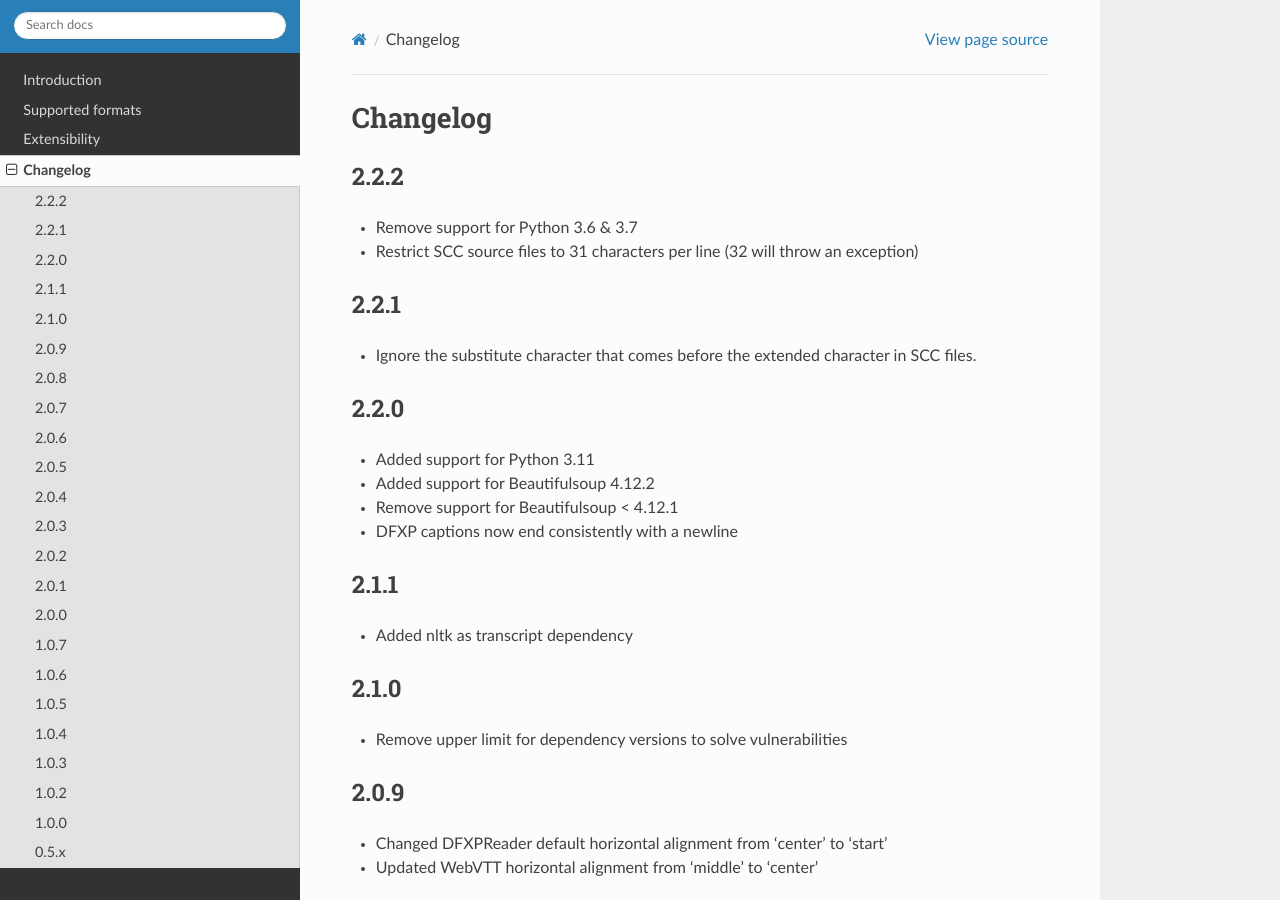
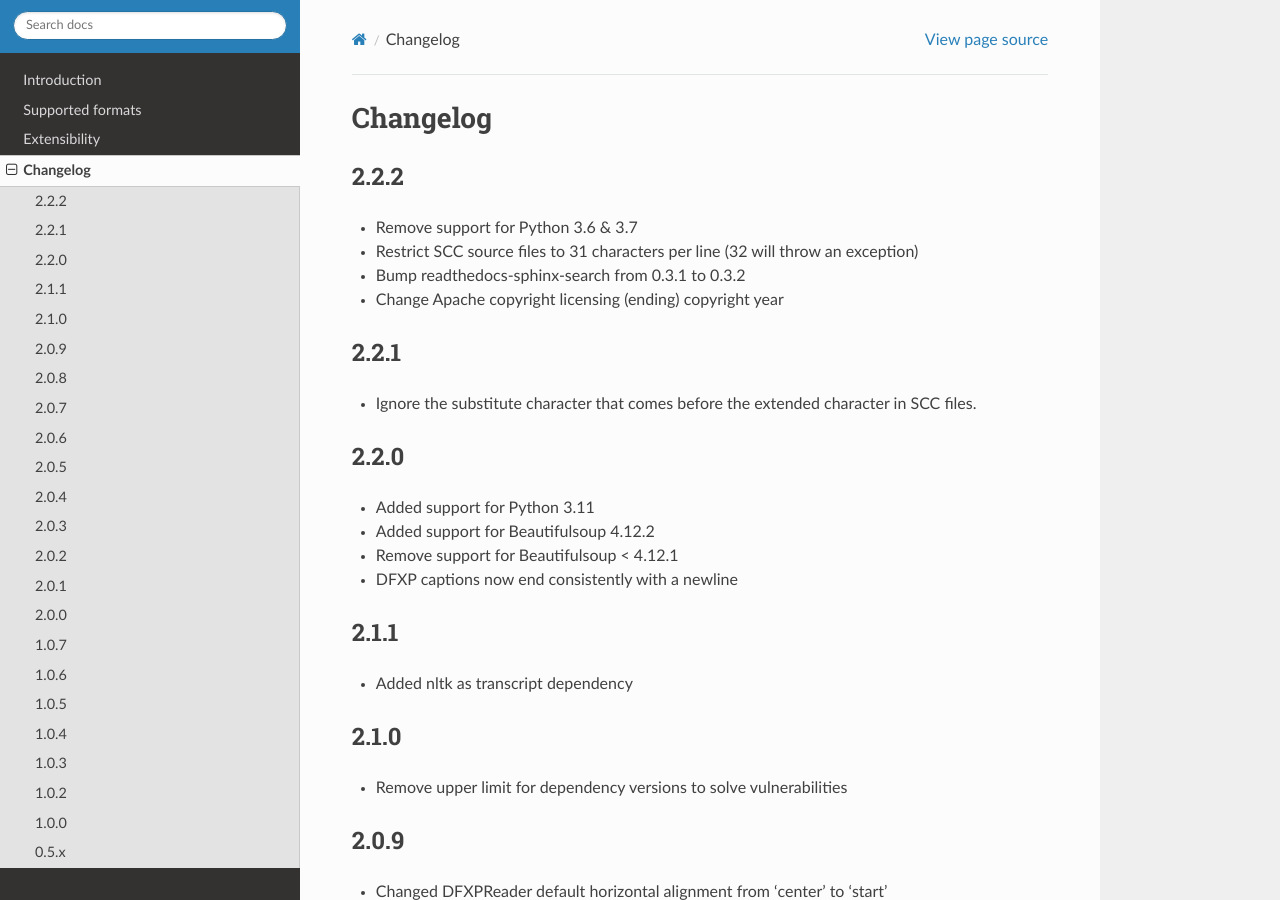
Before and after one commit to pbs/pycaption, a Sphinx documentation site: the page built from docs/changelog.rst, in a window 1280 px wide and 900 px high. Built offline with Sphinx 7.4.7 and the Read the Docs theme 2.0.0, drawn with Linux system fonts in a browser that asks for light colours.

Commit message:
update license

```diff
--- a/docs/changelog.rst
+++ b/docs/changelog.rst
@@ -4,6 +4,8 @@ Changelog
 ^^^^^
 - Remove support for Python 3.6 & 3.7
 - Restrict SCC source files to 31 characters per line (32 will throw an exception)
+- Bump readthedocs-sphinx-search from 0.3.1 to 0.3.2
+- Change Apache copyright licensing (ending) copyright year
 
 2.2.1
 ^^^^^
```
